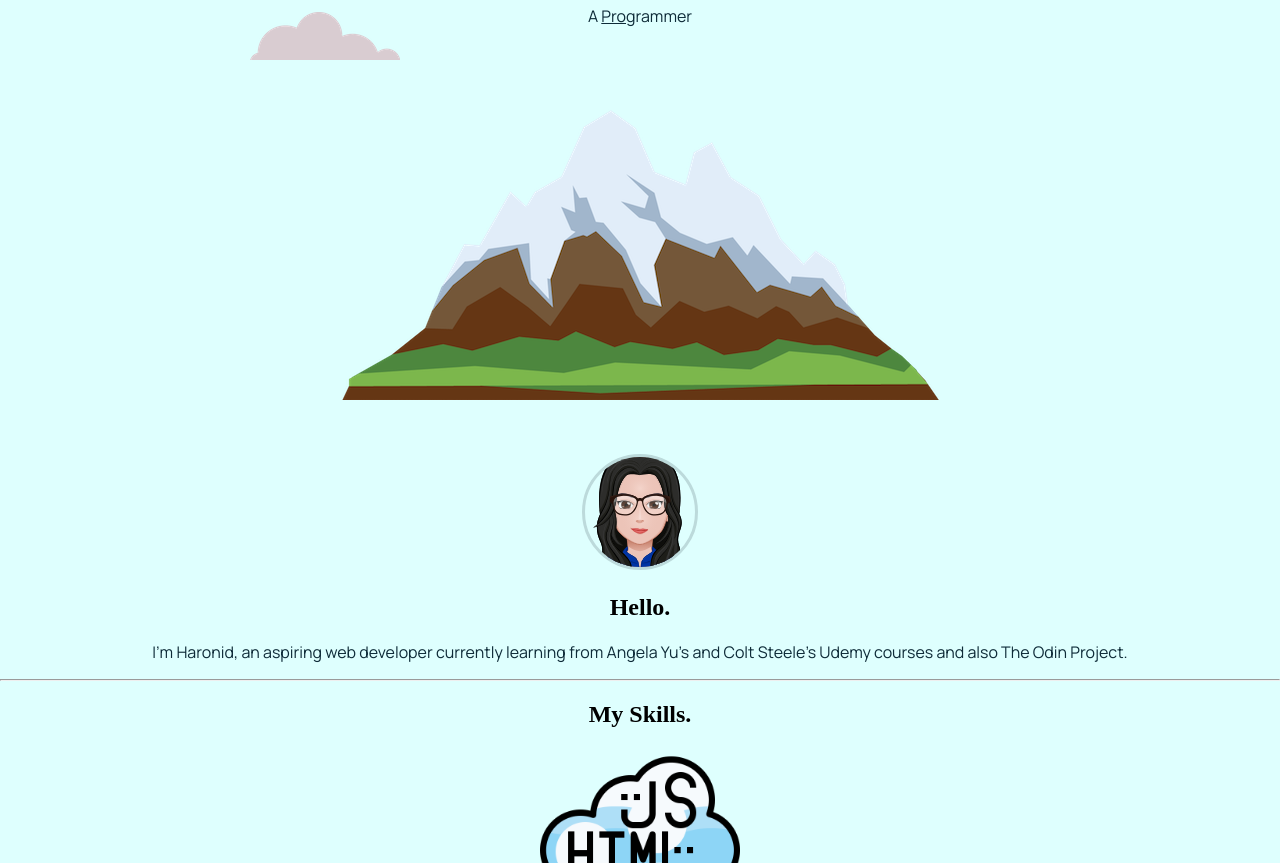
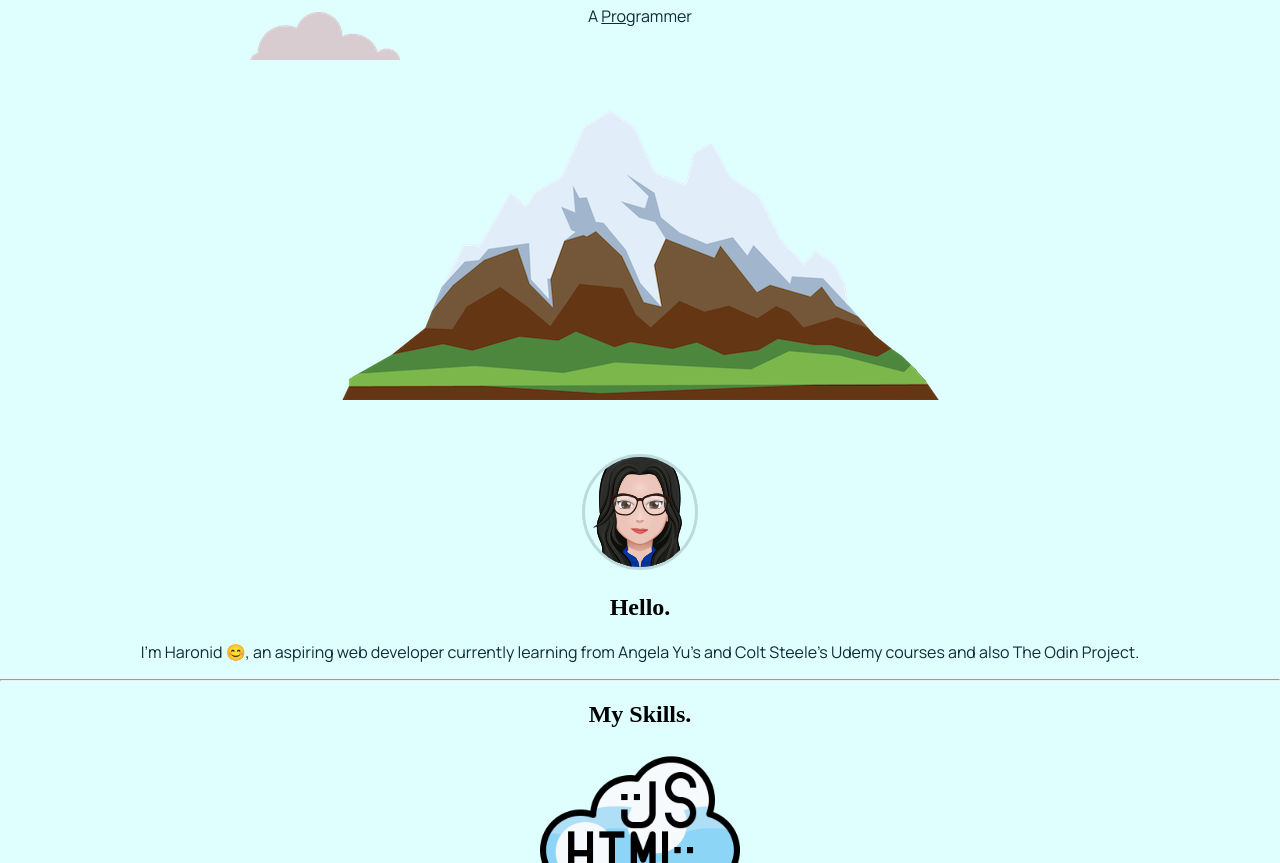
Before and after one commit to ciguapa/My-Site, a plain HTML site: page index.html in a window 1280 px wide. Shown: the part 238-1101 px from the top of the page. Drawn offline with Linux system fonts and the light colour scheme; a web font is replaced by a local one.

Commit message:
Changed folder Images to images and added emoji

```diff
--- a/index.html
+++ b/index.html
@@ -30,7 +30,7 @@
             <div class="profile">
               <img class="mypic" src="images/Cartoonify.SVG" alt="haro-cartoon">
               <h2>Hello.</h2>
-              <p>I'm Haronid, an aspiring web developer currently learning from Angela Yu's and Colt Steele's Udemy courses and also The Odin Project.</p>
+              <p>I'm Haronid 😊, an aspiring web developer currently learning from Angela Yu's and Colt Steele's Udemy courses and also The Odin Project.</p>
             </div>
             <hr>
             <div class="skills">
```
